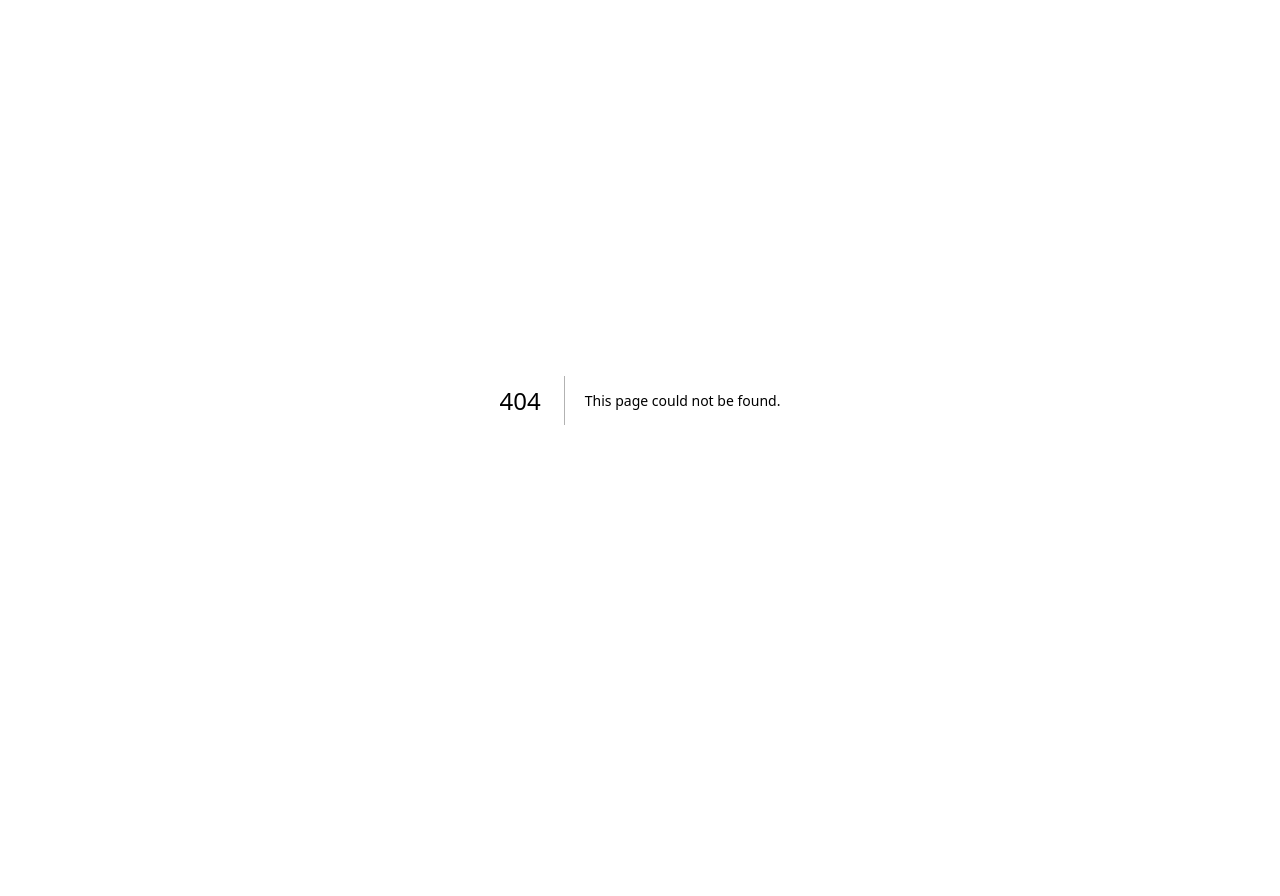
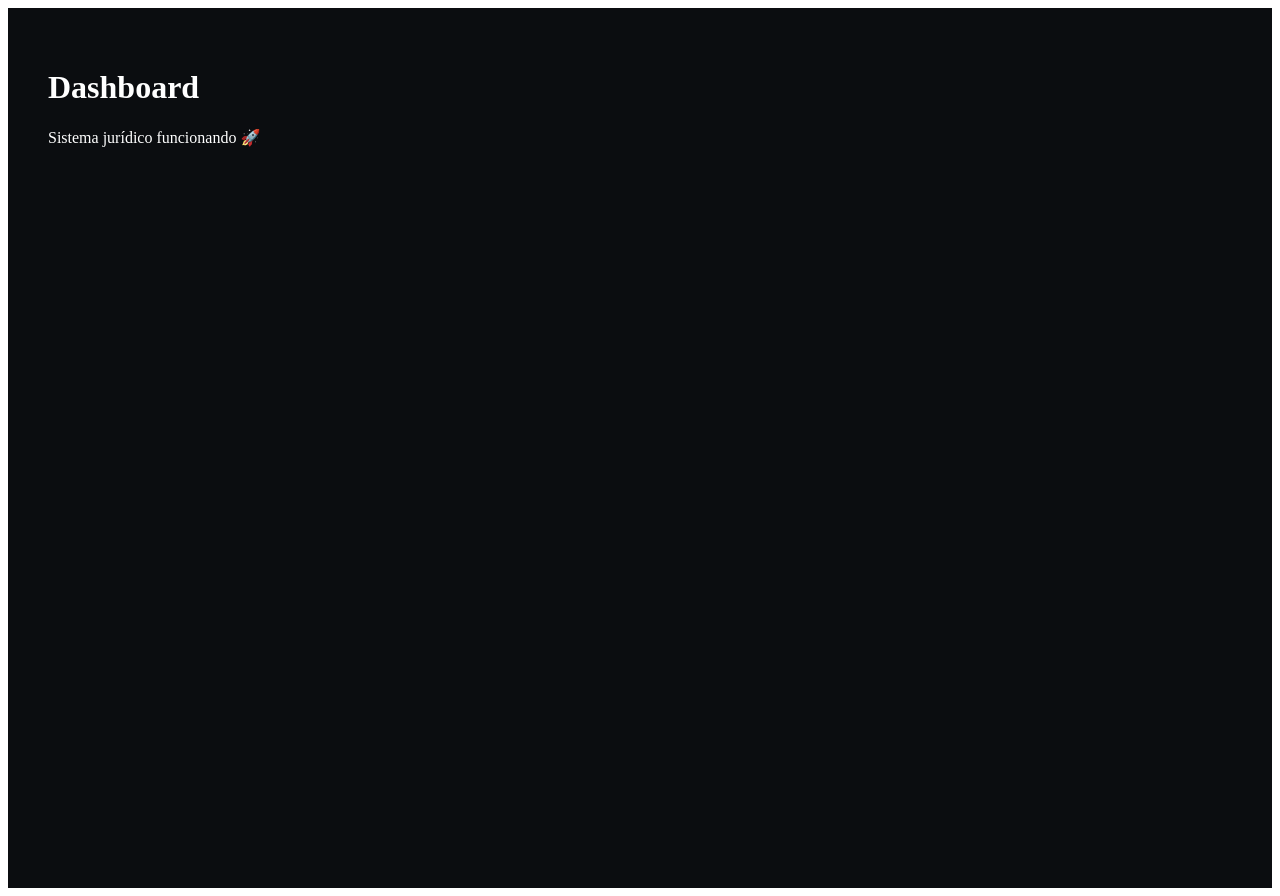
Before and after one commit to dfariaor-lgtm/lawflow-frontend, a Next.js app: page /dashboard in a window 1280 px wide. Before the commit this address had no page. Before the commit the page ends 800 px from the top, so only its background shows below. Built offline with nearby package versions, Linux system fonts and the light colour scheme.

Commit message:
Create dashboard.js

```diff
--- /dev/null
+++ b/pages/dashboard.js
@@ -0,0 +1,17 @@
+export default function Dashboard() {
+  return (
+    <div style={styles.container}>
+      <h1>Dashboard</h1>
+      <p>Sistema jurídico funcionando 🚀</p>
+    </div>
+  );
+}
+
+const styles = {
+  container: {
+    background: '#0B0D10',
+    color: '#fff',
+    height: '100vh',
+    padding: '40px'
+  }
+};
```
